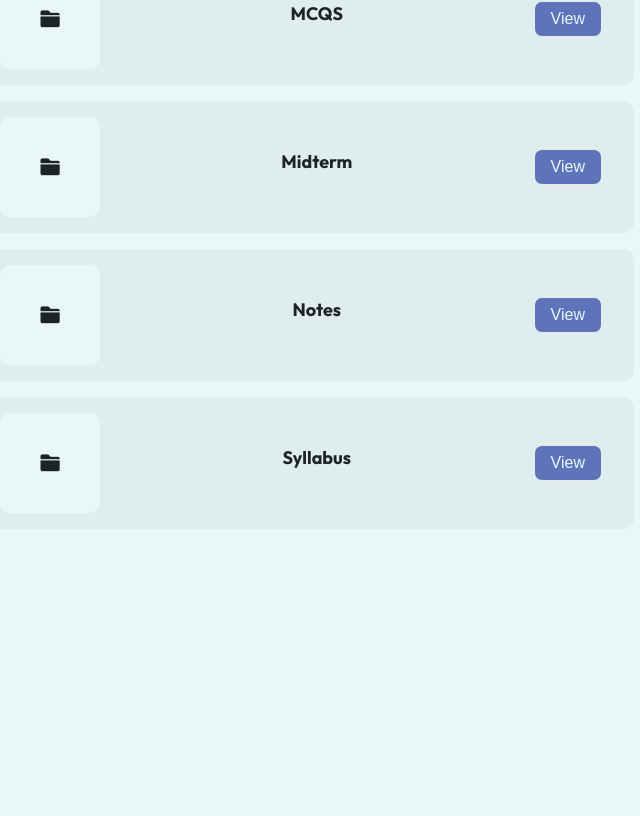
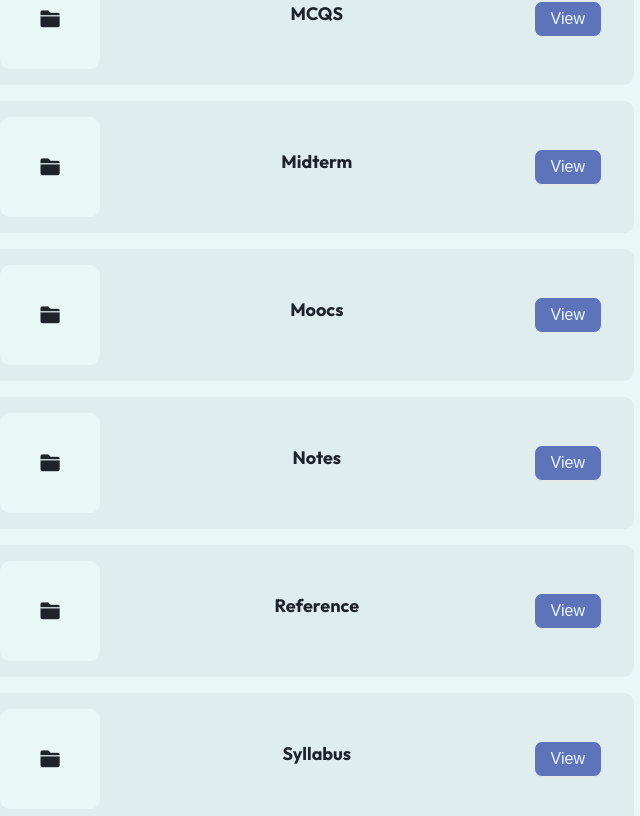
Before and after one commit to imankitkalirawana/devocode, a React (Vite) app: page /resources/1 in a window 1280 px wide. Shown: the part 650-1466 px from the top of the page, without its empty margins (331-971 px from the left). Before the commit the page ends 1252 px from the top, so only its background shows below. Built offline with nearby package versions, Linux system fonts and the light colour scheme; no server answers.

Commit message:
Add reference and moocs resource types

```diff
--- a/src/components/ResourcesDetails.tsx
+++ b/src/components/ResourcesDetails.tsx
@@ -14,7 +14,8 @@ const resourceType = [
   "endterm",
   "notes",
   "syllabus",
-  // "moocs",
+  "reference",
+  "moocs",
 ];
 
 interface Subject {
--- a/src/components/UpdateResources.tsx
+++ b/src/components/UpdateResources.tsx
@@ -12,7 +12,8 @@ const resourceType = [
   "endterm",
   "notes",
   "syllabus",
-  // "moocs",
+  "reference",
+  "moocs",
 ];
 
 interface Subject {
```
